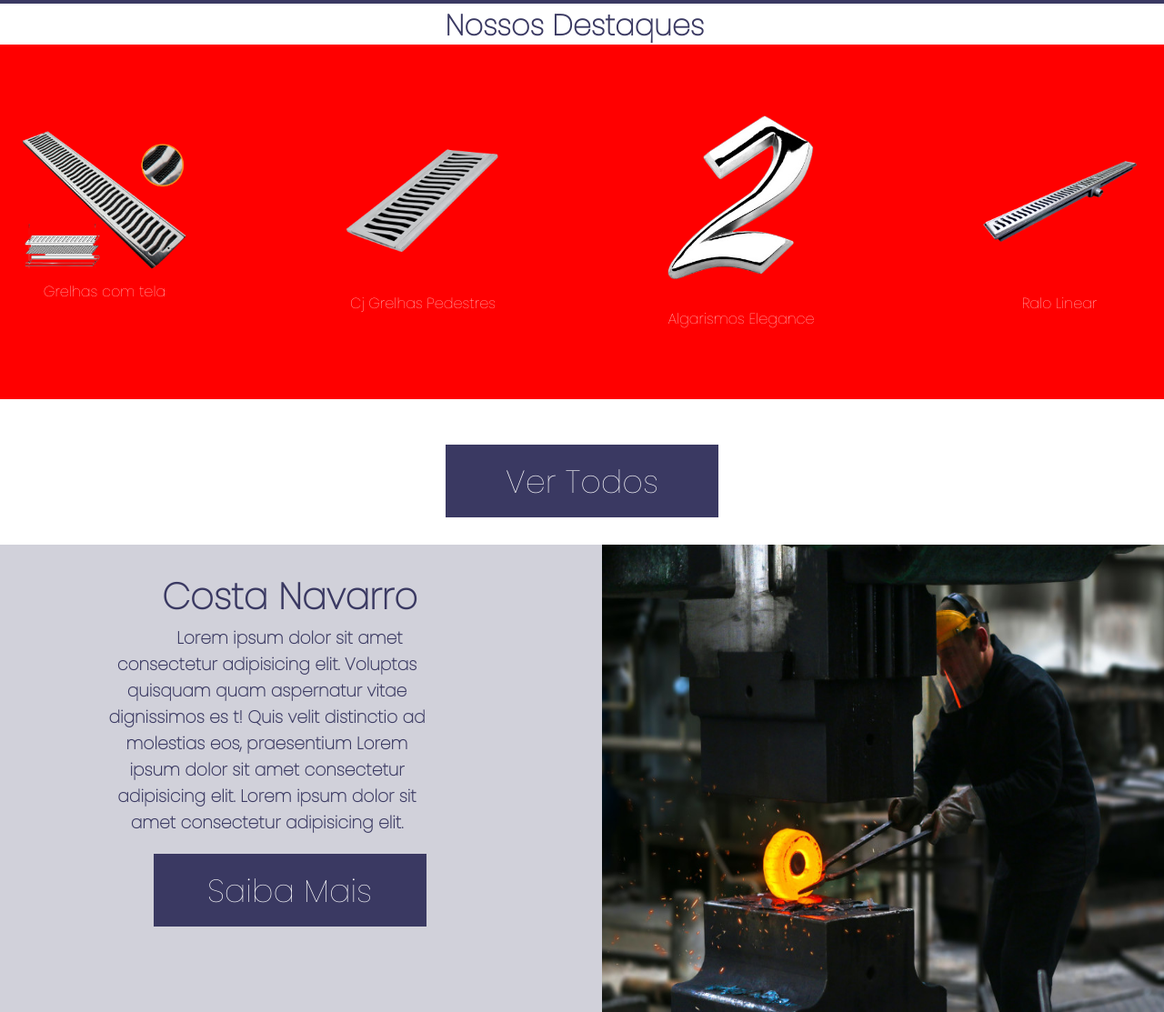
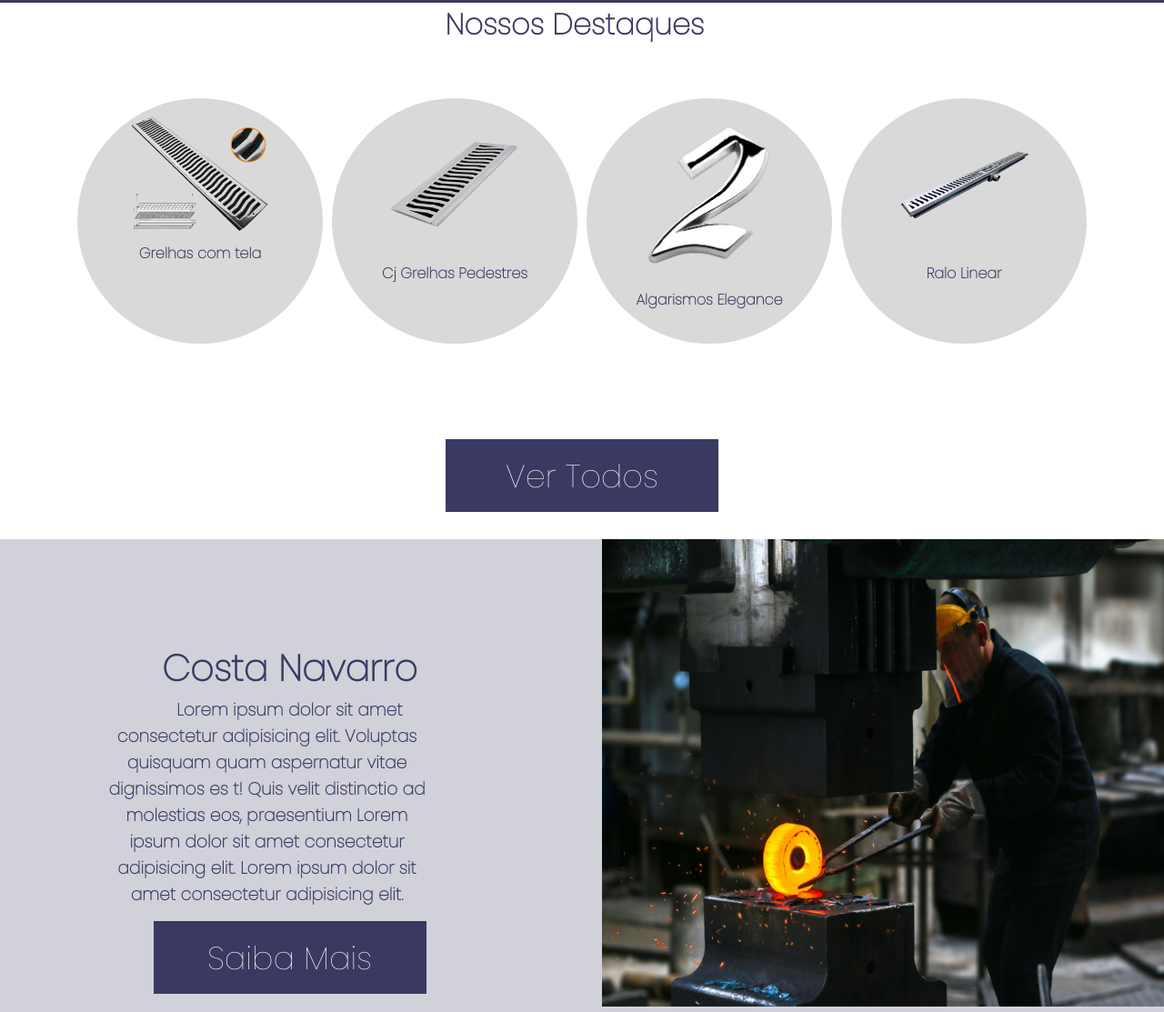
Before and after one commit to MenezesSergio/Html5-e-CSS3, a plain HTML site: page exxa/exxa.html in a window 1280 px wide. Shown: the part 767-1880 px from the top of the page at 91% size. Drawn offline with nearby package versions, Linux system fonts and the light colour scheme; grey boxes are pictures that could not be loaded.

Commit message:
Trabalhei CSS da section destaques

```diff
--- a/exxa/exxa.html
+++ b/exxa/exxa.html
@@ -22,10 +22,10 @@
         <!-- <span id="burguer" class="material-symbols-outlined" onclick="clickMenu()">menu</span> -->
         <nav id="itens">
             <ul>
-                <li><a href="#">Sobre</a></li>
+                <li><a href="#">Home</a></li>
                 <li><a href="#">Destaques</a></li>
                 <li><a href="#">Sustentablidade</a></li>
-                <li><a href="#">Home</a></li>
+                <li><a href="#">Sobre</a></li>
             </ul>
         </nav>
 
--- a/exxa/style.css
+++ b/exxa/style.css
@@ -38,8 +38,6 @@ header {
         justify-content: space-between;
         align-items: flex-start;
         list-style-type: none;
-        /* padding: 0; */
-        /* overflow: hidden; */
         color: white;
       }
 
@@ -65,12 +63,11 @@ div.inicio > iframe {
     width: 100%;
     height: 680px;
     padding: 5px;
-    margin-top: 1px;
     position: relative;
 }
 
 .destaques {
-    background-color: red;
+    background-color: #FFFFFF;
     font-family: Poppins, Arial, Helvetica, sans-serif;
     line-height: 46px;
     display: flex;
@@ -88,27 +85,37 @@ div.inicio > iframe {
 }
 
 .destaques .produtos {
-    gap: 120px;
+    gap: 10px;
     margin: 60px auto;
     align-items: center;
+
 }
 
 .destaques .produtos li {
+    background-color: #d9d9d9;
+    color:#3A3962;
+    font-weight: bold;
     margin: 0;
-    padding: 0;
+    padding: 20px;
+    width: 230px;
+    height: 230px;
     display: flex;
     flex-direction: column;
     align-items: center;
+    border-radius: 90%;
 }
 
 .destaques .produtos li label,
 .destaques .produtos li img {
     display: block;
+
 }
 
 .destaques .produtos li img {
-    width: calc(100% - 50px);
+    width: calc(100% - 80px);
     max-width: 250px;
+
+
 }
 
 .tds {
@@ -130,7 +137,7 @@ button  {
     font-size: 35px;
     width: 300px;
     height: 80px;
-    margin-top: 20px;
+    margin-top: 15px;
     border: none;
     cursor: pointer;
 }
@@ -161,7 +168,7 @@ button:hover {
     text-align: center;
     align-items: center;
     margin-top: 0px;
-    margin-bottom: 170px;
+    margin-bottom: 0px;
     margin-left: 240px;
     margin-right: 160px;
     padding: 5px;
@@ -210,8 +217,8 @@ button:hover {
     text-indent: 40px;
     width: 460px;
     height: 325px;
-    margin-top: 120px;
-    margin-bottom: 100px;
+    margin-top: 50px;
+    margin-bottom: 150px;
     margin-left: 213px;
     margin-right: 165px;
 
@@ -219,6 +226,7 @@ button:hover {
 
   .emp2 > .RPC  {
     object-fit: fill;
+    margin-left: 90px;
 
 
  }
```
